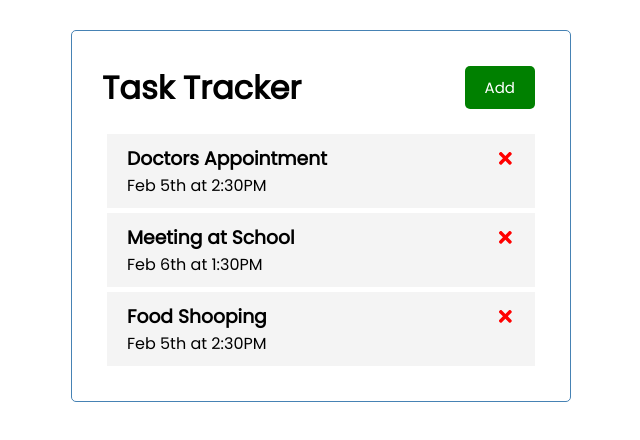
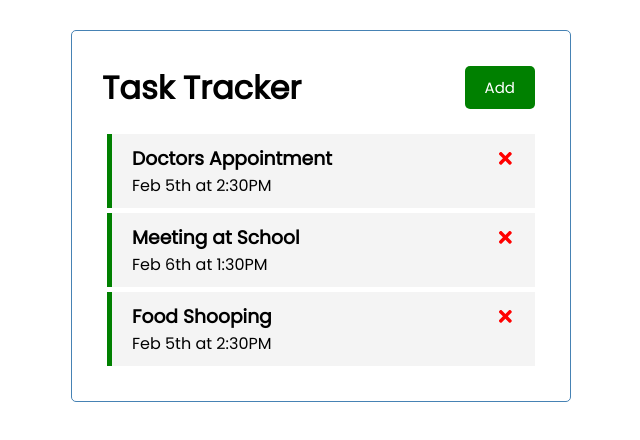
Before and after one commit to Shields10/ReactApp, a React (Create React App) app: page / in a window 1280 px wide. Shown: the top 440 px of the page, without its empty margins (319-959 px from the left). Built offline with nearby package versions, Linux system fonts and the light colour scheme.

Commit message:
Toggle reminder and conditional styling

```diff
--- a/src/App.js
+++ b/src/App.js
@@ -31,17 +31,22 @@ function App() {
 
 //Delete Task
 
-const deleteTask= (id)=>{
+const deleteTask= (taskid)=>{
 
-setTasks(tasks.filter((task)=>task.id!==id))
+setTasks(tasks.filter((task)=>task.id!==taskid))
 }
+// Toggle Reminder
 
+const toggleReminder = (taskid)=>  {
+
+  setTasks(tasks.map((task)=>task.id===taskid?{...task,reminder:!task.reminder}:task))
+}
 
 
   return (
     <div className="container">
     <Header />
-    {tasks.length>0 ?<Tasks tasks={tasks} onDelete={deleteTask}/>:"No Tasks to view"}
+    {tasks.length>0 ?<Tasks tasks={tasks} onDelete={deleteTask} onToggle={toggleReminder}/>:"No Tasks to view"}
     </div>
 
   );
--- a/src/components/Task.js
+++ b/src/components/Task.js
@@ -1,9 +1,9 @@
 import { FaTimes } from 'react-icons/fa'
 
-const Task = ({tasks, onDelete}) => {
+const Task = ({tasks, onDelete,onToggle}) => {
     return (
         <div>
-            <div className="task">
+            <div className={`task ${tasks.reminder?'reminder':''}`} onDoubleClick={()=>onToggle(tasks.id)}>
             <h3 > {tasks.text} <FaTimes style={{color:'red', cursor:'pointer' }}  onClick={()=>onDelete(tasks.id)}/></h3>
             <p > {tasks.day}</p>
 
--- a/src/components/Tasks.js
+++ b/src/components/Tasks.js
@@ -1,11 +1,11 @@
 import Task from './Task'
 
-const Tasks = ({tasks, onDelete}) => {
+const Tasks = ({tasks, onDelete, onToggle}) => {
     return (
         <>
                {tasks.map((task)=>(
 
-            <Task key={task.id} tasks={task} onDelete={onDelete}/>
+            <Task key={task.id} tasks={task} onDelete={onDelete} onToggle={onToggle}/>
                ))}
         </>
     )
```
